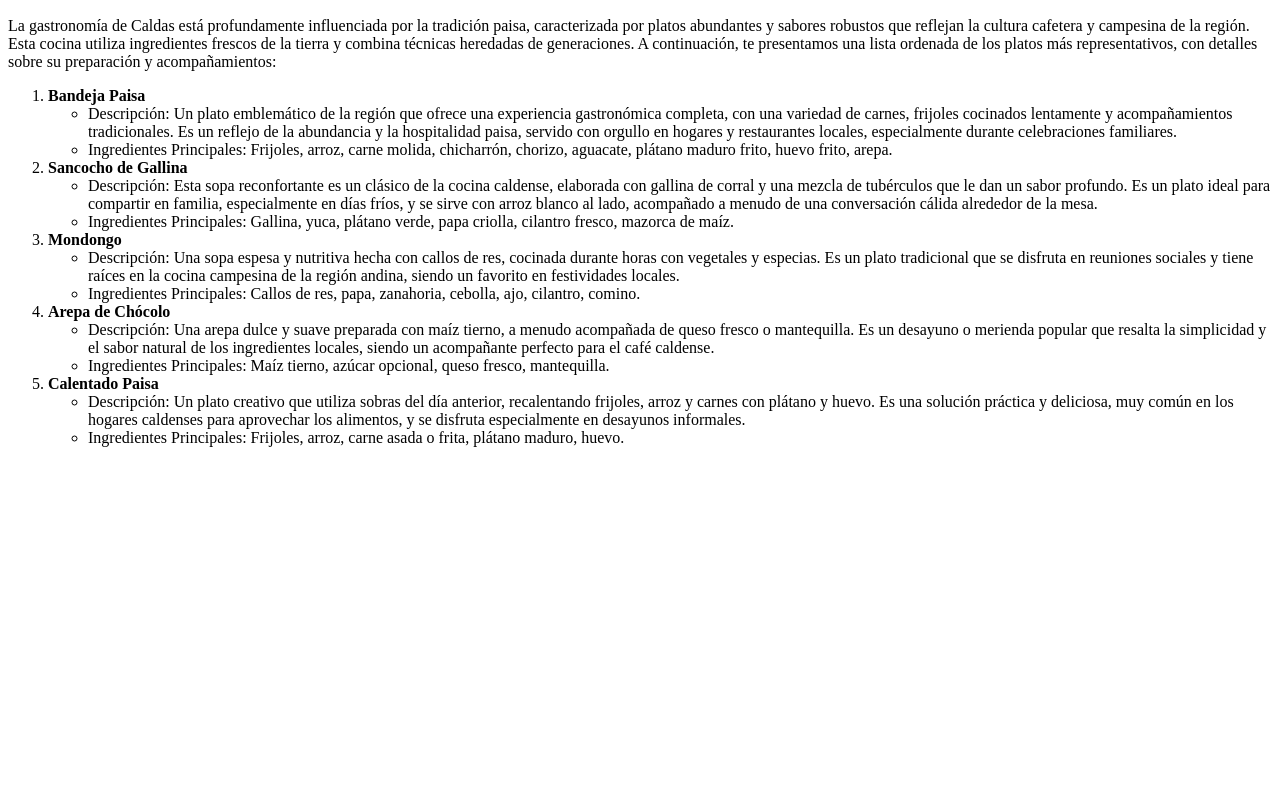
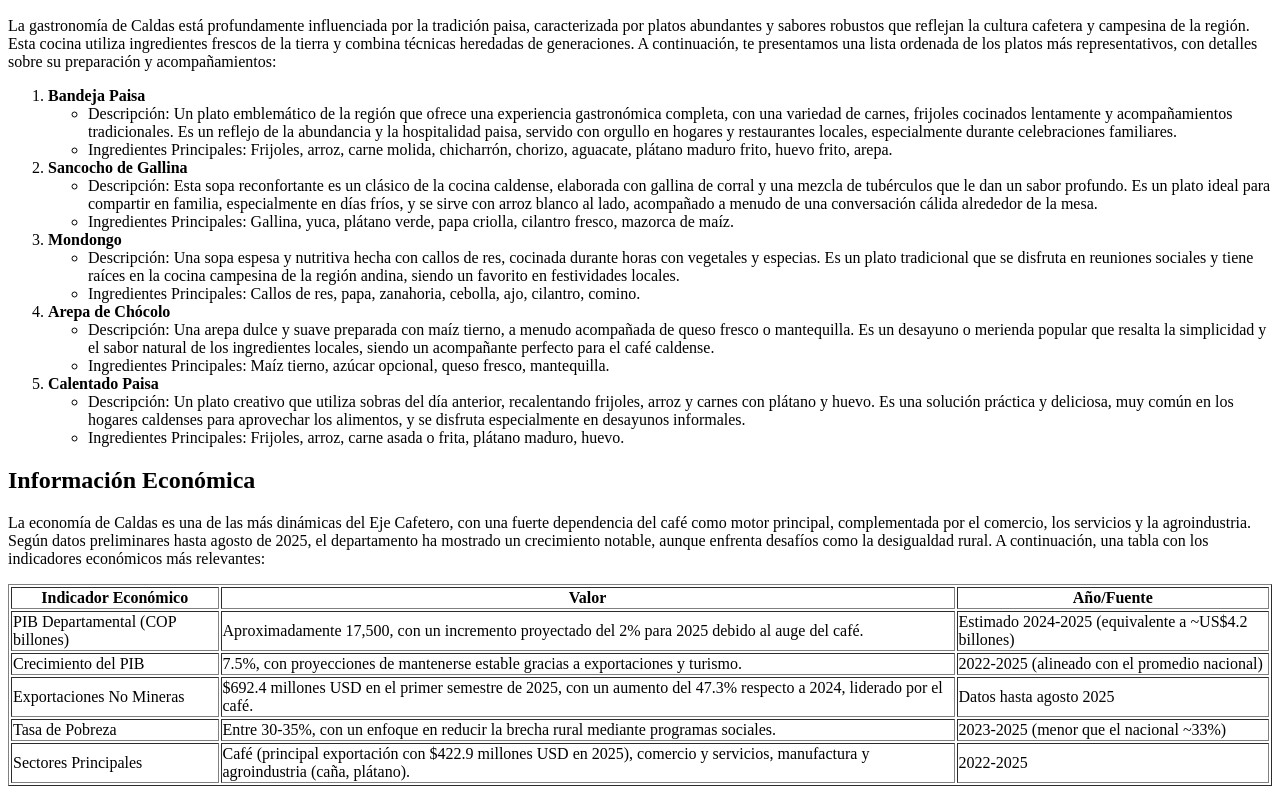
Before and after one commit to TEstebanGQ/MapaDeColombia, a plain HTML site: page caldas.html in a window 1280 px wide. Shown: the part 2189-2983 px from the top of the page. Before the commit the page ends 2652 px from the top, so only its background shows below. Drawn offline with Linux system fonts and the light colour scheme.

Commit message:
feat: :sparkles: informacion economica caldas

```diff
--- a/caldas.html
+++ b/caldas.html
@@ -65,6 +65,41 @@
         </li>
     </ol>
 
+    <h2>Información Económica</h2>
+    <p>La economía de Caldas es una de las más dinámicas del Eje Cafetero, con una fuerte dependencia del café como motor principal, complementada por el comercio, los servicios y la agroindustria. Según datos preliminares hasta agosto de 2025, el departamento ha mostrado un crecimiento notable, aunque enfrenta desafíos como la desigualdad rural. A continuación, una tabla con los indicadores económicos más relevantes:</p>
+    <table border="1">
+        <tr>
+            <th>Indicador Económico</th>
+            <th>Valor</th>
+            <th>Año/Fuente</th>
+        </tr>
+        <tr>
+            <td>PIB Departamental (COP billones)</td>
+            <td>Aproximadamente 17,500, con un incremento proyectado del 2% para 2025 debido al auge del café.</td>
+            <td>Estimado 2024-2025 (equivalente a ~US$4.2 billones)</td>
+        </tr>
+        <tr>
+            <td>Crecimiento del PIB</td>
+            <td>7.5%, con proyecciones de mantenerse estable gracias a exportaciones y turismo.</td>
+            <td>2022-2025 (alineado con el promedio nacional)</td>
+        </tr>
+        <tr>
+            <td>Exportaciones No Mineras</td>
+            <td>$692.4 millones USD en el primer semestre de 2025, con un aumento del 47.3% respecto a 2024, liderado por el café.</td>
+            <td>Datos hasta agosto 2025</td>
+        </tr>
+        <tr>
+            <td>Tasa de Pobreza</td>
+            <td>Entre 30-35%, con un enfoque en reducir la brecha rural mediante programas sociales.</td>
+            <td>2023-2025 (menor que el nacional ~33%)</td>
+        </tr>
+        <tr>
+            <td>Sectores Principales</td>
+            <td>Café (principal exportación con $422.9 millones USD en 2025), comercio y servicios, manufactura y agroindustria (caña, plátano).</td>
+            <td>2022-2025</td>
+        </tr>
+    </table>
+
 
 </body>
 </html>
```
